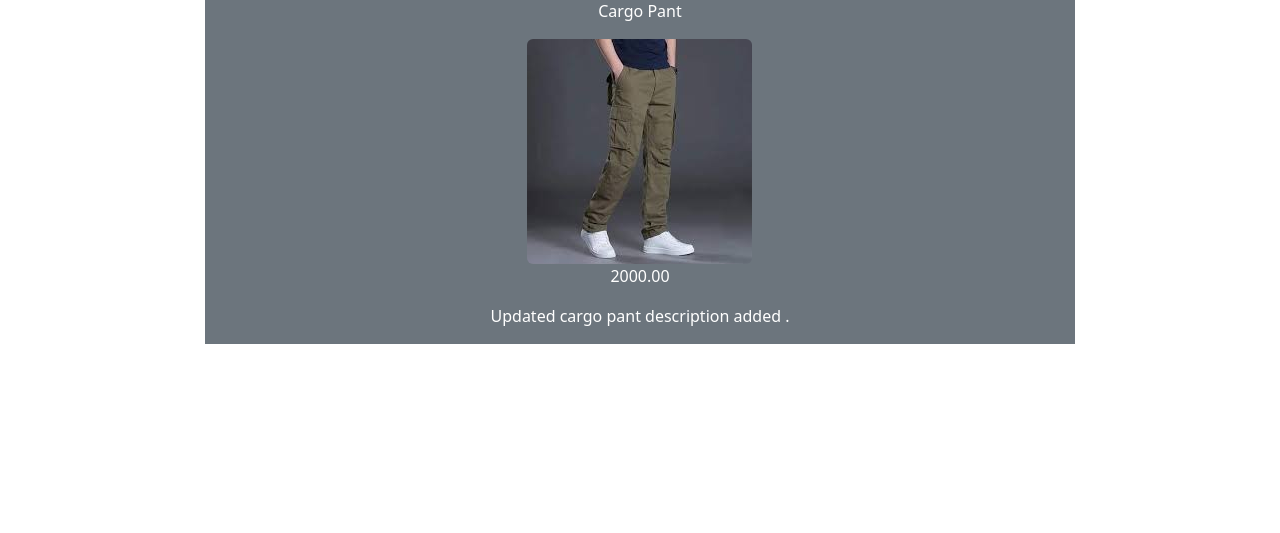
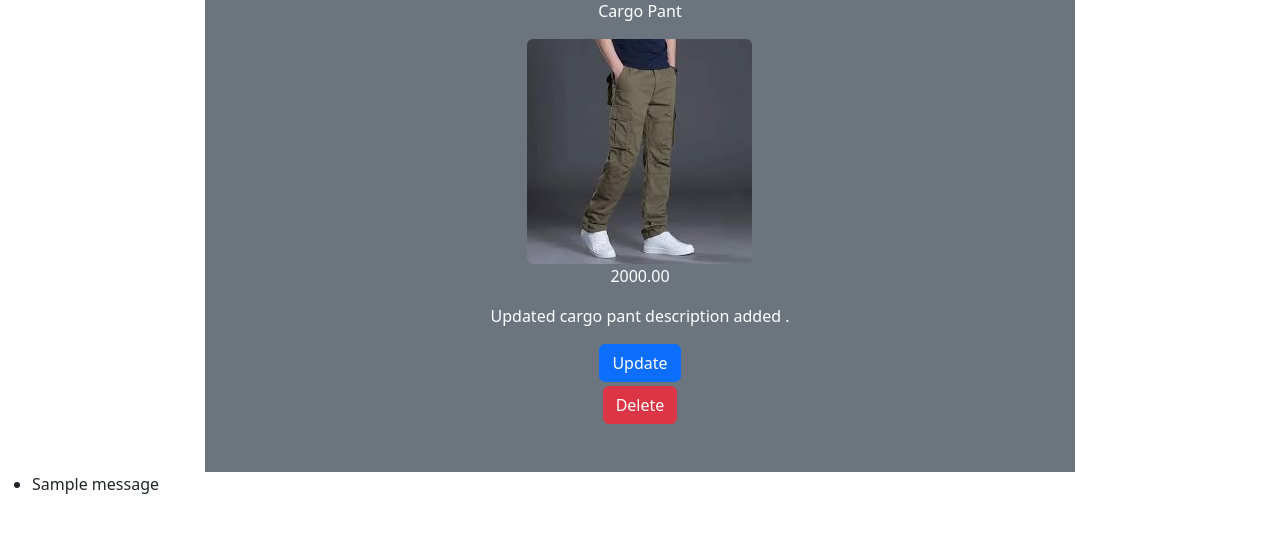
Before and after one commit to sudomanoj/NB-Django, a Django app: page /product_detail/3/ in a window 1280 px wide. Shown: the part 57-590 px from the top of the page. Run offline with Django 5.2, Linux system fonts and the light colour scheme; data comes from the database, SQL or seed files in the repository; both versions use the stored data as it was after the commit; tables that the repository leaves empty hold one stand-in row (values such as "Sample post"); one stand-in notice (Sample message) is shown.

Commit message:
Task Completed

```diff
--- a/product_project/product_app/admin.py
+++ b/product_project/product_app/admin.py
@@ -1,5 +1,5 @@
 from django.contrib import admin
-from product_app.models import Product
+from product_app.models import Product, Shopkeeper
 from django.utils.html import format_html
 # Register your models here.
 
@@ -14,3 +14,7 @@ class ProductAdmin(admin.ModelAdmin):
 
     display_image.short_description = 'Image'
     display_image.allow_tags = True
+
+@admin.register(Shopkeeper)
+class ShopkeeperAdmin(admin.ModelAdmin):
+    list_display = ['id', 'name', 'location']
--- a/product_project/product_app/models.py
+++ b/product_project/product_app/models.py
@@ -14,3 +14,10 @@ class Product(models.Model):
 
     def __str__(self):
         return self.name
+
+class Shopkeeper(models.Model):
+    name = models.CharField(max_length=100)
+    location = models.CharField(max_length=100)
+
+    def __str__(self):
+        return self.name
--- a/product_project/product_app/templates/product_app/base.html
+++ b/product_project/product_app/templates/product_app/base.html
@@ -9,6 +9,16 @@
 </head>
 <body>
     {% block nav-bar %}{% include "product_app/navbar.html" %}{% endblock nav-bar %}
-    {% block main-content %}{% endblock main-content %}
+    {% block main-content %}
+    {% endblock main-content %}
+    {% block message %}
+    {% if messages %}
+    <ul class="messages">
+        {% for message in messages %}
+            <li{% if message.tags %} class="{{ message.tags }}"{% endif %}>{{ message }}</li>
+        {% endfor %}
+    </ul>
+    {% endif %}
+    {% endblock message %}
 </body>
 </html>
--- a/product_project/product_app/templates/product_app/product_detail.html
+++ b/product_project/product_app/templates/product_app/product_detail.html
@@ -8,6 +8,11 @@
 
         <p class="text-white">{{product.price}}</p>
         <p class="text-white"> {{product.description}} </p>
+        <a href="{% url "update_product" product.id %}" class='btn btn-primary mb-1'>Update</a>
+        <form action="{% url "delete_product" product.id %}" method='post'>
+            {% csrf_token %}
+        <button class='btn btn-danger mb-5'>Delete</button>
+        </form>
     </div>
 </div>
 {% endblock main-content %}
--- a/product_project/product_app/urls.py
+++ b/product_project/product_app/urls.py
@@ -8,6 +8,8 @@ urlpatterns = [
     path('add_product/', views.add_product, name='add_product'),
     path('product_list/', views.show_product_list, name='product_list'),
     path('product_detail/<int:id>/', views.product_detail, name='product_detail'),
+    path('update_product/<int:id>/', views.update_product, name='update_product'),
+    path('delete_product/<int:id>/', views.delete_product, name='delete_product'),
 
 
 ] + static(settings.MEDIA_URL, document_root=settings.MEDIA_ROOT)
--- a/product_project/product_app/views.py
+++ b/product_project/product_app/views.py
@@ -1,7 +1,8 @@
-from django.shortcuts import render, redirect
+from django.shortcuts import render, redirect, get_object_or_404
 from django.http import HttpResponse
 from product_app.models import Product
 from product_app.forms import ProductForm
+from django.contrib import messages
 # Create your views here.
 
 def home(request):
@@ -17,6 +18,7 @@ def add_product(request):
             description=form.cleaned_data["description"]
             product=Product(name=name,price=price,description=description,image=image)
             product.save()
+            messages.success(request, 'Product Added Successfully')
             return redirect('/')
     else:
         form = ProductForm()
@@ -29,3 +31,30 @@ def show_product_list(request):
 def product_detail(request, id):
     product = Product.objects.get(id=id)
     return render(request, 'product_app/product_detail.html', {'product':product})
+
+def update_product(request, id):
+    try:
+        product = Product.objects.get(id=id)
+        if request.method == 'POST':
+            form = ProductForm(request.POST, request.FILES, instance=product)
+            if form.is_valid():
+                form.save()
+                messages.success(request, 'Product Updated successfully!')
+                return redirect('/')
+        else:
+            form = ProductForm(instance=product)
+        return render(request, 'product_app/update_product.html', {'form':form})
+    except:
+        return HttpResponse('Product is not in the database!')
+
+def delete_product(request, id):
+    try:
+        product = Product.objects.get(id=id)
+        print(product)
+        if request.method == 'POST':
+            product.delete()
+            messages.success(request, 'Product deleted Successfully!')
+            return redirect('/')
+        # return render(request, 'product_app/product_detail.html')
+    except Exception as e:
+        return HttpResponse(e)
```
Also changed, not shown: product_project/product_app/templates/product_app/update_product.html (added, +18 -0 lines), product_project/db.sqlite3, product_project/product_app/migrations/0002_shopkeeper_alter_product_image_alter_product_name.py (added).
